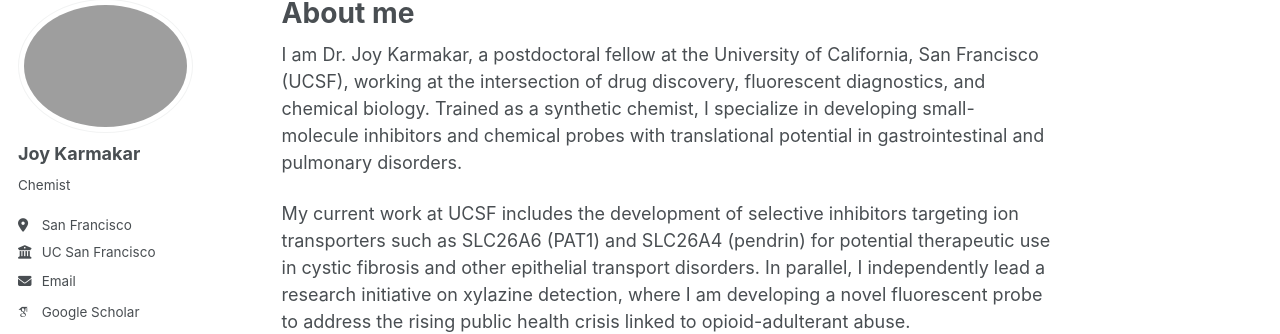
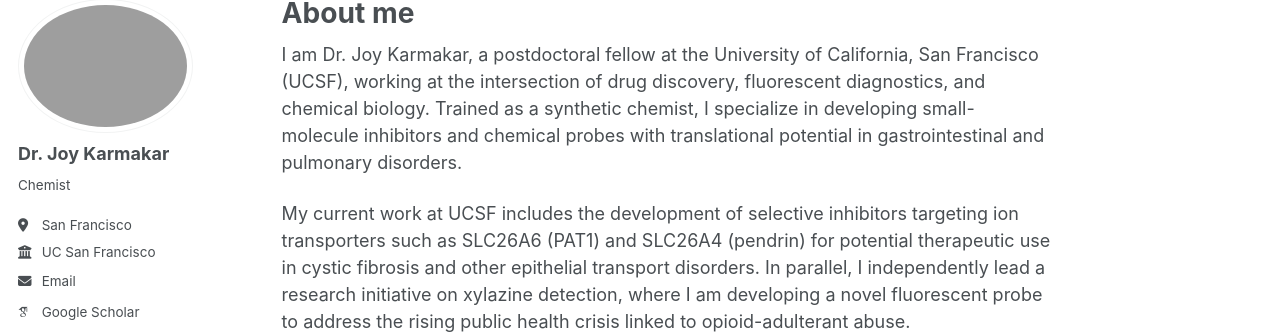
Before and after one commit to DrJoyKarmakar/DrJoyKarmakar.github.io, a Jekyll site: the page built from _pages/about.md, in a window 1280 px wide. Shown: the part 100-434 px from the top of the page. Built offline with Jekyll 4.4.1, drawn with Linux system fonts in a browser that asks for light colours; some web fonts are replaced; a script that is not in the unit is left out.

Commit message:
Update _config.yml

```diff
--- a/_config.yml
+++ b/_config.yml
@@ -21,8 +21,8 @@
 #               Additional customization can be done by editing /_includes/author-profile.html
 author:
   # Biographic information
-  name             : "Joy Karmakar"
-  avatar           : "IMG_8311.png"
+  name             : "Dr. Joy Karmakar"
+  avatar           : "IMG_8303.png"
   bio              : "Chemist"
   location         : "San Francisco"
   employer         : "UC San Francisco"
```
